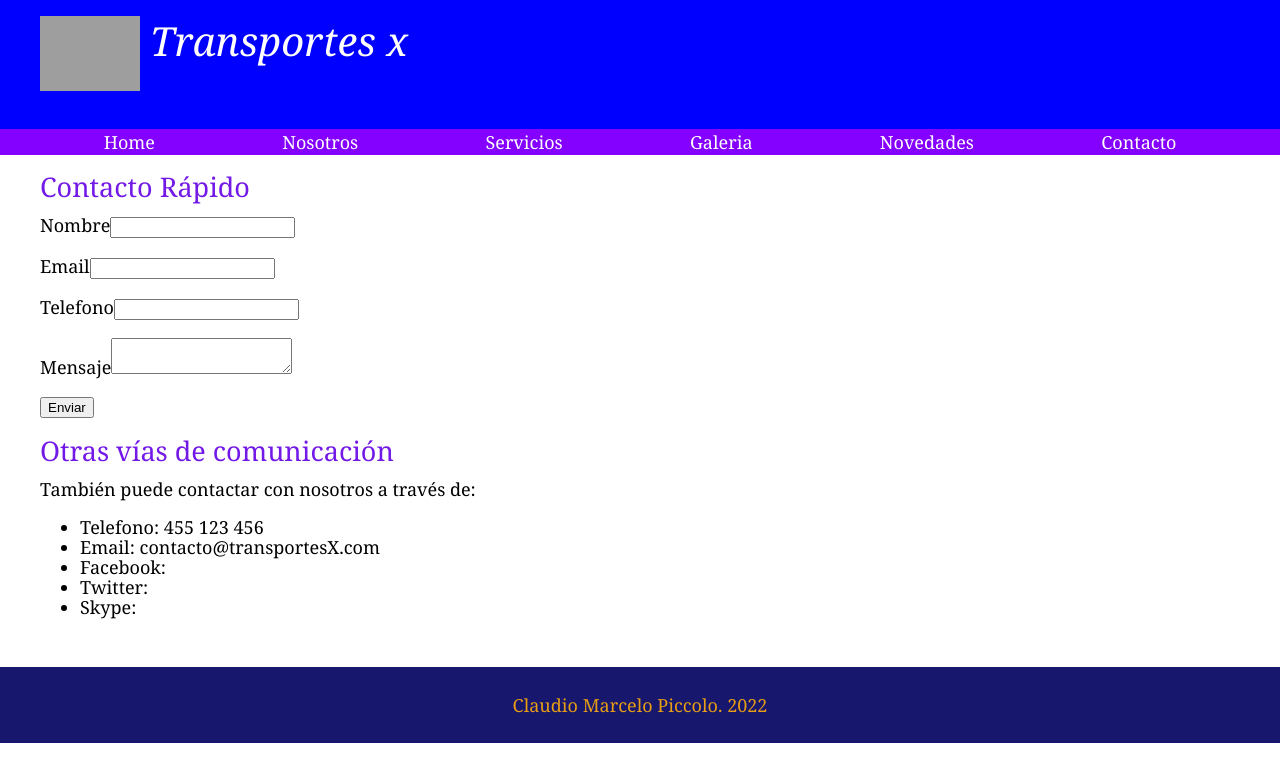
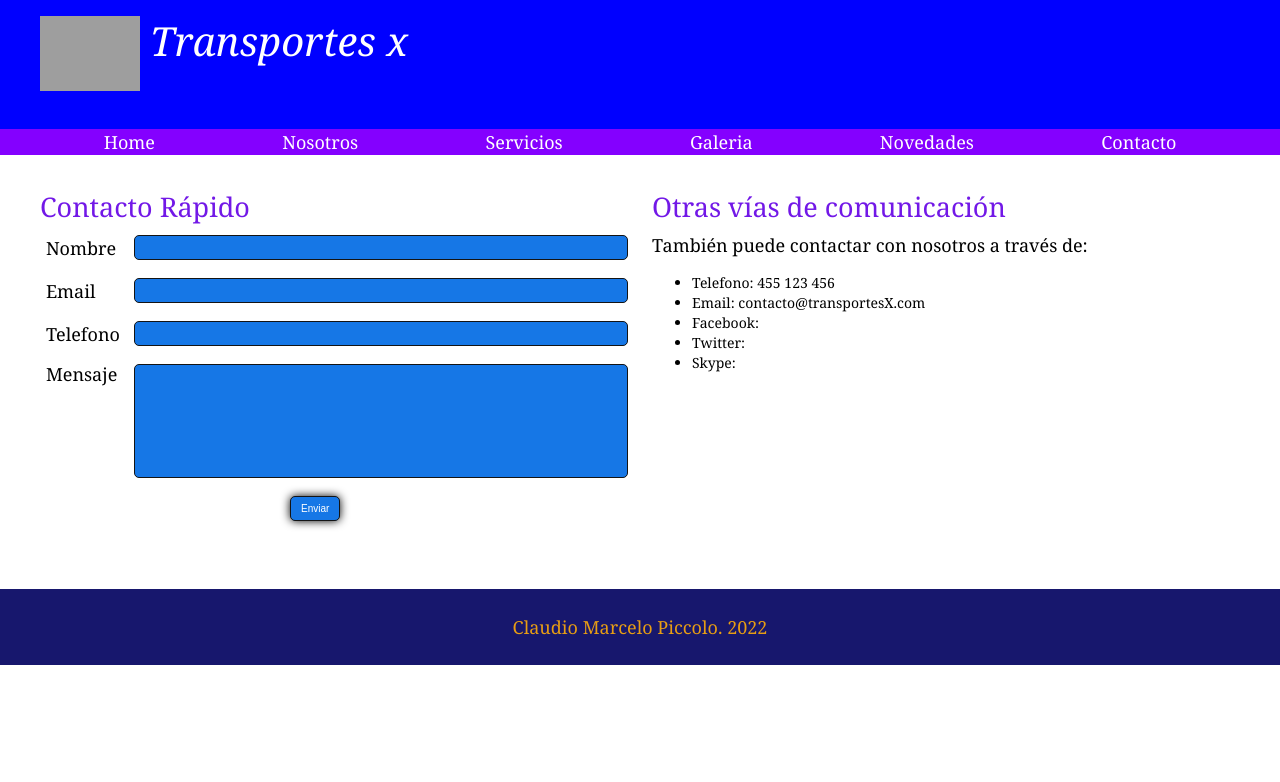
Before and after one commit to cmp72/Transportes_1-frontend, a React (Create React App) app: page /contacto in a window 1280 px wide. Shown: the top 782 px of the page. Built offline with nearby package versions, Linux system fonts and the light colour scheme; grey boxes are pictures that could not be loaded.

Commit message:
cambio nosotros

```diff
--- a/src/pages/ContactoPage.js
+++ b/src/pages/ContactoPage.js
@@ -1,3 +1,5 @@
+
+import "../../src/style/components/pages/ContactoPage.css";
 const ContactoPage = (props) => {
     return (
 
--- a/src/pages/HomePage.js
+++ b/src/pages/HomePage.js
@@ -1,14 +1,35 @@
-import "../style/components/pages/HomePage.css";
+import "../../src/style/components/pages/HomePage.css";
 
 
 const HomePage = (props) => {
+    return (
+
+        <main class="contenedor">
+    <div class="homeimg">
+        <img src="img/home/carga_avion.jpg" alt="avión"/>
+    </div>
+    <div class="columnas">
+        <div class="bienvenidos">
+            <h2>Bienvenidos</h2>
+            <p>Lorem ipsum dolor sit amet consectetur adipisicing elit.
+                </p>
+            <p>Lorem ipsum, dolor sit amet consectetur adipisicing elit.
+                </p>
+        </div>
+        <div class="testimonios">
+            <h2>Testimonios</h2>
+            <div class="testimonio">
+                <span class="cita">Muy buena empresa</span>
+                <span class="autor">José ArreCachiruli</span>
+            </div>
+        </div>
+    </div>
+</main>
 
 
 
 
-
-
-
+    );
 }
-
+//
 export default HomePage;
--- a/src/pages/NosotrosPage.js
+++ b/src/pages/NosotrosPage.js
@@ -1,3 +1,5 @@
+import "../../src/style/components/pages/NosotrosPage.css";
+
 const NosotrosPage = (props) => {
     return (
 
--- a/src/style/components/pages/ContactoPage.css
+++ b/src/style/components/pages/ContactoPage.css
@@ -0,0 +1,69 @@
+.contacto {
+    display: flex;
+    gap: 24px;
+
+}
+
+.contacto div {
+    width: 100%;
+}
+
+.datos p {
+    font-size: 18px;
+
+}
+
+.datos ul li {
+    font-size: 14px;
+
+}
+
+.formulario p {
+    display: flex;
+}
+
+.formulario p label {
+    min-width: 15%;
+    /* background-color: yellow; */
+    display: flex;
+    align-items: center;
+    padding-left: 1%;
+}
+
+.formulario p input,
+.formulario p textarea {
+    width: 100%;
+    background: #1677e6;
+    border-radius: 5px;
+    border: 1px solid rgb(20, 20, 20);
+    font-size: 10px;
+    padding: 6px 10px;
+}
+
+.formulario p:nth-child(4) {
+    /* background: red; */
+    align-items: start;
+}
+
+.formulario textarea {
+    resize: none;
+    /* resize permite agrandar, achicar o dejar fijo el textarea. Se puede agrandar
+    o achicar horizontal y vertical a la vez o horizontal y vertical por separado
+    con none ya no se puede agrandar o achicar */
+    height: 100px;
+    /* Con heigth le doy el valor que quiero que crezca textarea, si me queda corto con lo que
+    pongo en el mensaje, por defecto se va a ir agrandando. */
+}
+
+.formulario input[type="submit"] {
+    width: auto;
+    color: white;
+    position: relative;
+    left: 250px;
+    cursor: pointer;
+
+    box-shadow: 0 0 10px black;
+}
+.formulario input[type="submit"]:hover{
+    background-color: red;
+}
--- a/src/style/components/pages/HomePage.css
+++ b/src/style/components/pages/HomePage.css
@@ -1,3 +1,10 @@
+
+.contenedor {
+    max-width: 960px;
+    margin: 0 auto;
+}
+
+
 .bienvenidos {
     width: 75%;
     padding-right: 10px;
--- a/src/style/components/pages/NosotrosPage.css
+++ b/src/style/components/pages/NosotrosPage.css
@@ -0,0 +1,23 @@
+.historia {
+    font-size: 12px;
+}
+
+.personas {
+    display: flex;
+    justify-content: space-between;
+}
+
+.persona {
+    border: 1px solid #ccc;
+    border-radius: 5px;
+
+    width: 18%;
+    text-align: center;
+    padding: 13px;
+    box-sizing: border-box;
+}
+
+.persona img {
+    border-radius: 157px 157px 157px 157px;
+    border: 1px solid #444242;
+}
```
